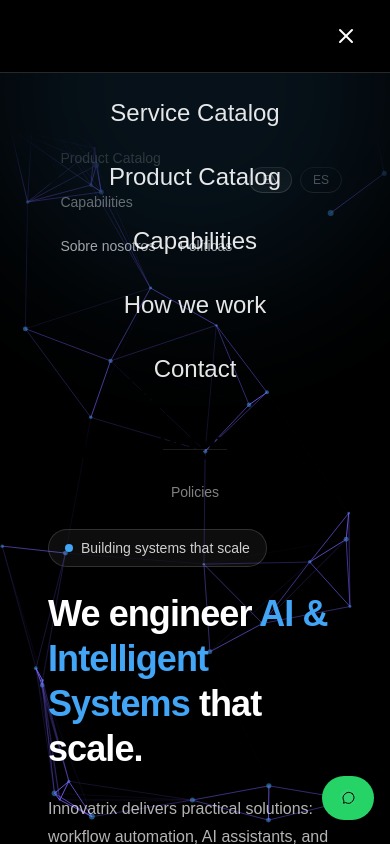
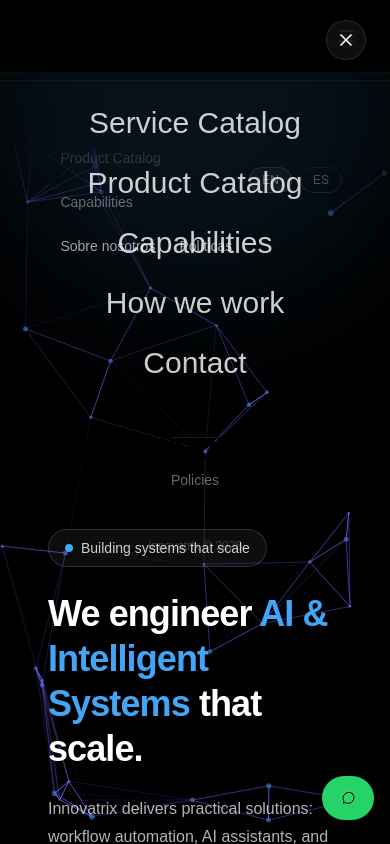
Before and after one commit to InnovatrixSolutions/website, a Next.js app: page /en in a window 390 px wide. Both pictures are taken after a click on the button "Open menu". Shown: the top 844 px of the page. Built offline with nearby package versions, Linux system fonts and the light colour scheme.

Commit message:
style: redesign mobile menu for premium glassmorphism feel

```diff
--- a/app/components/MobileMenu.tsx
+++ b/app/components/MobileMenu.tsx
@@ -1,6 +1,6 @@
 "use client";
 
-import React, { useState } from "react";
+import React, { useState, useEffect } from "react";
 import Link from "next/link";
 import { usePathname } from "next/navigation";
 import BrandLogo from "./BrandLogo";
@@ -14,22 +14,34 @@ export default function MobileMenu({ nav, locale }: MobileMenuProps) {
     const [isOpen, setIsOpen] = useState(false);
     const pathname = usePathname();
 
-    // Close menu when route changes (optional, but good UX)
-    React.useEffect(() => {
+    // Close menu when route changes
+    useEffect(() => {
         setIsOpen(false);
     }, [pathname]);
+
+    // Lock body scroll when open
+    useEffect(() => {
+        if (isOpen) {
+            document.body.style.overflow = "hidden";
+        } else {
+            document.body.style.overflow = "unset";
+        }
+        return () => {
+            document.body.style.overflow = "unset";
+        };
+    }, [isOpen]);
 
     return (
         <div className="md:hidden">
             {/* Trigger Button (Hamburger) */}
             <button
                 onClick={() => setIsOpen(true)}
-                className="flex h-10 w-10 items-center justify-center rounded-md text-white hover:bg-white/10"
+                className="relative group z-50 flex h-10 w-10 items-center justify-center rounded-full border border-white/10 bg-white/5 text-white transition hover:bg-white/10"
                 aria-label="Open menu"
             >
                 <svg
-                    width="24"
-                    height="24"
+                    width="20"
+                    height="20"
                     viewBox="0 0 24 24"
                     fill="none"
                     stroke="currentColor"
@@ -37,27 +49,28 @@ export default function MobileMenu({ nav, locale }: MobileMenuProps) {
                     strokeLinecap="round"
                     strokeLinejoin="round"
                 >
-                    <line x1="3" y1="12" x2="21" y2="12" />
-                    <line x1="3" y1="6" x2="21" y2="6" />
-                    <line x1="3" y1="18" x2="21" y2="18" />
+                    <line x1="4" y1="12" x2="20" y2="12" />
+                    <line x1="4" y1="6" x2="20" y2="6" />
+                    <line x1="4" y1="18" x2="20" y2="18" />
                 </svg>
             </button>
 
-            {/* Fullscreen Overlay */}
+            {/* Overlay */}
             {isOpen && (
-                <div className="fixed inset-0 z-50 flex flex-col bg-black/95 backdrop-blur-xl animate-in fade-in slide-in-from-right-10 duration-200">
-                    <div className="flex items-center justify-between px-6 py-4 border-b border-white/10">
+                <div className="fixed inset-0 z-[60] flex flex-col bg-black/80 backdrop-blur-2xl animate-in fade-in duration-300">
+
+                    {/* Header (Logo + Close) */}
+                    <div className="flex items-center justify-between px-6 py-5 border-b border-white/5 bg-black/20">
                         <BrandLogo variant="isotipo" size={32} />
 
-                        {/* Close Button */}
                         <button
                             onClick={() => setIsOpen(false)}
-                            className="flex h-10 w-10 items-center justify-center rounded-md text-white hover:bg-white/10"
+                            className="flex h-10 w-10 items-center justify-center rounded-full border border-white/10 bg-white/5 text-white transition hover:bg-white/10"
                             aria-label="Close menu"
                         >
                             <svg
-                                width="24"
-                                height="24"
+                                width="20"
+                                height="20"
                                 viewBox="0 0 24 24"
                                 fill="none"
                                 stroke="currentColor"
@@ -71,54 +84,42 @@ export default function MobileMenu({ nav, locale }: MobileMenuProps) {
                         </button>
                     </div>
 
-                    <nav className="flex flex-1 flex-col items-center justify-center gap-8 p-6 text-center">
-                        <Link
-                            href={`/${locale}#services`}
-                            className="text-2xl font-medium text-white/90 hover:text-[#42A5F6]"
-                            onClick={() => setIsOpen(false)}
-                        >
-                            {nav.services}
-                        </Link>
-                        <Link
-                            href={`/${locale}/catalogo`}
-                            className="text-2xl font-medium text-white/90 hover:text-[#42A5F6]"
-                            onClick={() => setIsOpen(false)}
-                        >
-                            {nav.catalog}
-                        </Link>
-                        <Link
-                            href={`/${locale}#capabilities`}
-                            className="text-2xl font-medium text-white/90 hover:text-[#42A5F6]"
-                            onClick={() => setIsOpen(false)}
-                        >
-                            {nav.capabilities}
-                        </Link>
-                        <Link
-                            href={`/${locale}#process`}
-                            className="text-2xl font-medium text-white/90 hover:text-[#42A5F6]"
-                            onClick={() => setIsOpen(false)}
-                        >
-                            {nav.process}
-                        </Link>
-                        <Link
-                            href={`/${locale}#contact`}
-                            className="text-2xl font-medium text-white/90 hover:text-[#42A5F6]"
-                            onClick={() => setIsOpen(false)}
-                        >
-                            {nav.contact}
-                        </Link>
+                    {/* Nav Links */}
+                    <nav className="flex flex-1 flex-col items-center justify-center gap-6 p-6">
+                        {[
+                            { href: `/${locale}#services`, label: nav.services },
+                            { href: `/${locale}/catalogo`, label: nav.catalog },
+                            { href: `/${locale}#capabilities`, label: nav.capabilities },
+                            { href: `/${locale}#process`, label: nav.process },
+                            { href: `/${locale}#contact`, label: nav.contact },
+                        ].map((link, idx) => (
+                            <Link
+                                key={link.href}
+                                href={link.href}
+                                className="group relative text-3xl font-light text-white/80 transition-colors hover:text-white"
+                                style={{ animationDelay: `${idx * 50}ms` }}
+                                onClick={() => setIsOpen(false)}
+                            >
+                                <span className="relative z-10">{link.label}</span>
+                                <span className="absolute -bottom-2 left-0 h-px w-0 bg-[#42A5F6] transition-all group-hover:w-full" />
+                            </Link>
+                        ))}
 
-                        <div className="mt-8 h-px w-16 bg-white/10" />
+                        <div className="mt-8 h-px w-12 bg-white/10" />
 
-                        {/* Additional Mobile Links if needed */}
                         <Link
                             href={`/${locale}/policies`}
-                            className="text-sm text-white/50 hover:text-white"
+                            className="mt-2 text-sm text-white/40 hover:text-white"
                             onClick={() => setIsOpen(false)}
                         >
                             {nav.policies}
                         </Link>
                     </nav>
+
+                    {/* Footer Decoration */}
+                    <div className="p-6 text-center text-xs text-white/20">
+                        Innovatrix &copy; {new Date().getFullYear()}
+                    </div>
                 </div>
             )}
         </div>
```
